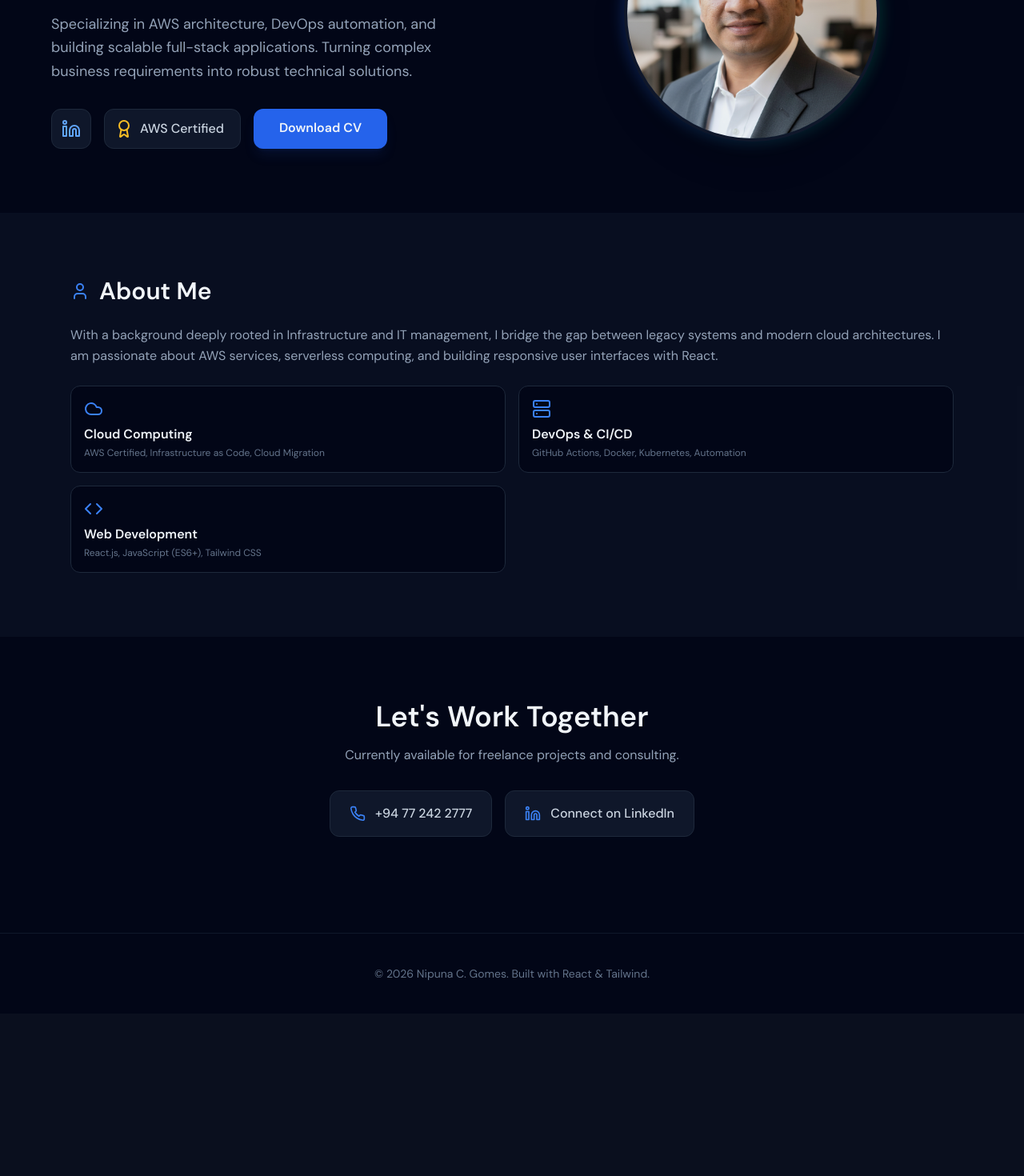
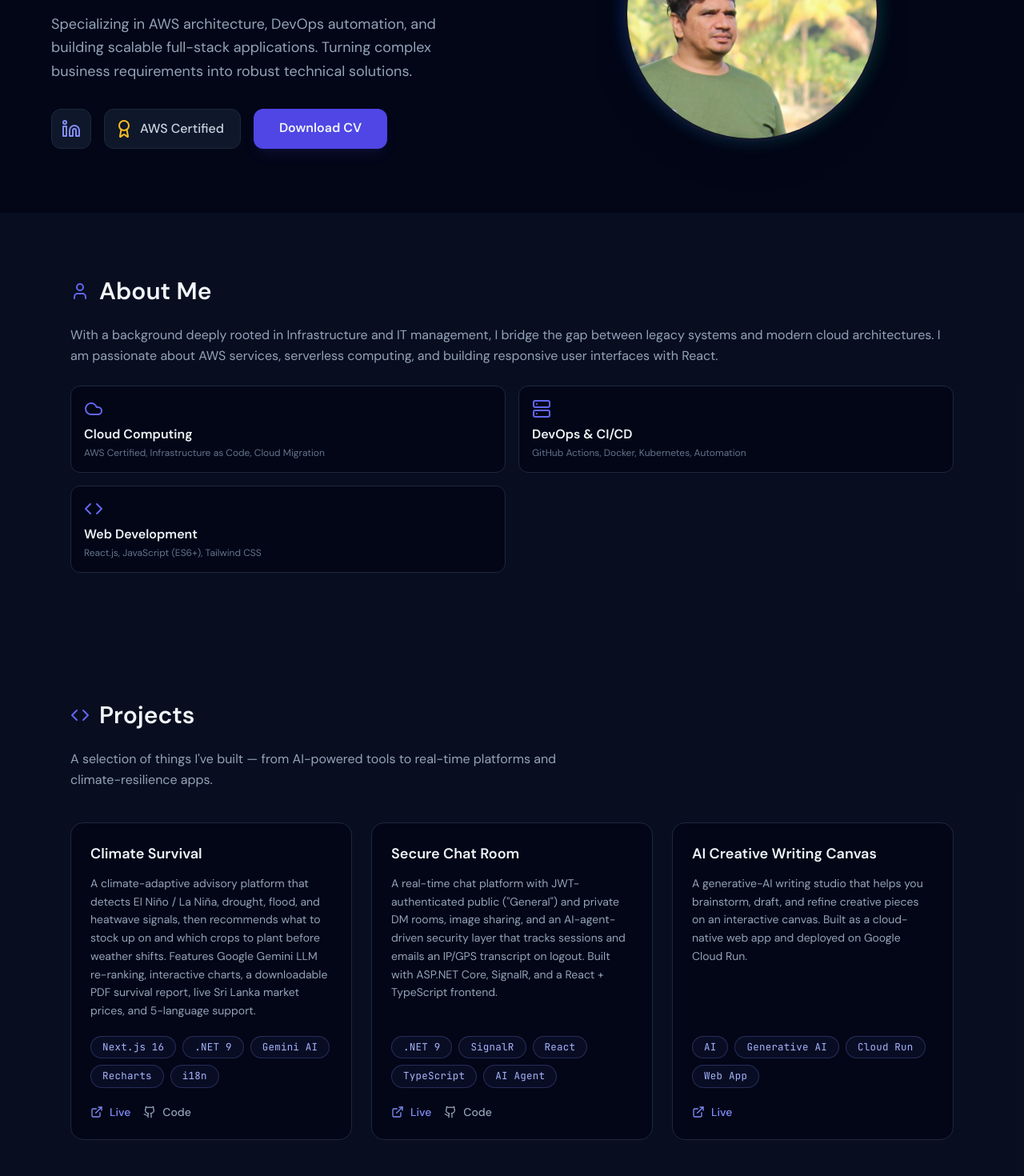
Before and after one commit to dkcngomes/dkcngomes-portfolio, a React (Create React App) app: page / in a window 1280 px wide. Shown: the part 280-1750 px from the top of the page at 80% size. Before the commit the page ends 1547 px from the top, so only its background shows below. Built offline with nearby package versions, Linux system fonts and the light colour scheme.

Commit message:
updated UI

```diff
--- a/src/App.jsx
+++ b/src/App.jsx
@@ -1,29 +1,90 @@
-import React from 'react';
-import { Linkedin, Code, Server, Cloud, User, Phone, Award } from 'lucide-react';
+import React from "react";
+import {
+  Linkedin,
+  Code,
+  Server,
+  Cloud,
+  User,
+  Phone,
+  Award,
+  Github,
+  ExternalLink,
+} from "lucide-react";
 
 const Portfolio = () => {
-/*   const [formData, setFormData] = useState({ name: '', email: '', message: '' }); */
+  /*   const [formData, setFormData] = useState({ name: '', email: '', message: '' }); */
   /* const [isSubmitted, setIsSubmitted] = useState(false); */
 
   const skills = [
-    { name: 'Cloud Computing', icon: <Cloud className="w-6 h-6" />, details: 'AWS Certified, Infrastructure as Code, Cloud Migration' },
-    { name: 'DevOps & CI/CD', icon: <Server className="w-6 h-6" />, details: 'GitHub Actions, Docker, Kubernetes, Automation' },
-    { name: 'Web Development', icon: <Code className="w-6 h-6" />, details: 'React.js, JavaScript (ES6+), Tailwind CSS' },
+    {
+      name: "Cloud Computing",
+      icon: <Cloud className="w-6 h-6" />,
+      details: "AWS Certified, Infrastructure as Code, Cloud Migration",
+    },
+    {
+      name: "DevOps & CI/CD",
+      icon: <Server className="w-6 h-6" />,
+      details: "GitHub Actions, Docker, Kubernetes, Automation",
+    },
+    {
+      name: "Web Development",
+      icon: <Code className="w-6 h-6" />,
+      details: "React.js, JavaScript (ES6+), Tailwind CSS",
+    },
   ];
 
+  const projects = [
+    {
+      name: "Climate Survival",
+      description:
+        "A climate-adaptive advisory platform that detects El Niño / La Niña, drought, flood, and heatwave signals, then recommends what to stock up on and which crops to plant before weather shifts. Features Google Gemini LLM re-ranking, interactive charts, a downloadable PDF survival report, live Sri Lanka market prices, and 5-language support.",
+      tags: ["Next.js 16", ".NET 9", "Gemini AI", "Recharts", "i18n"],
+      liveUrl: "https://climate-survival.netlify.app/",
+      repoUrl: "https://github.com/dkcngomes/climate-survival",
+    },
+    {
+      name: "Secure Chat Room",
+      description:
+        'A real-time chat platform with JWT-authenticated public ("General") and private DM rooms, image sharing, and an AI-agent-driven security layer that tracks sessions and emails an IP/GPS transcript on logout. Built with ASP.NET Core, SignalR, and a React + TypeScript frontend.',
+      tags: [".NET 9", "SignalR", "React", "TypeScript", "AI Agent"],
+      liveUrl: "https://kamare.netlify.app/chat",
+      repoUrl: "https://github.com/dkcngomes/chat-app",
+    },
+    {
+      name: "AI Creative Writing Canvas",
+      description:
+        "A generative-AI writing studio that helps you brainstorm, draft, and refine creative pieces on an interactive canvas. Built as a cloud-native web app and deployed on Google Cloud Run.",
+      tags: ["AI", "Generative AI", "Cloud Run", "Web App"],
+      liveUrl:
+        "https://ais-pre-s5ba7w73xz23xubplr6yen-923915641458.asia-southeast1.run.app/",
+      repoUrl: null,
+    },
+  ];
 
   return (
     <div className="min-h-screen bg-slate-950 text-slate-100 selection:bg-blue-500/30">
       {/* Navigation */}
       <nav className="fixed top-0 w-full z-50 bg-slate-950/80 backdrop-blur-md border-b border-slate-800">
         <div className="max-w-6xl mx-auto px-6 h-16 flex items-center justify-between">
-          <span className="text-xl font-bold bg-gradient-to-r from-blue-400 to-emerald-400 bg-clip-text text-transparent">
+          <span className="text-xl font-bold bg-gradient-to-r from-indigo-400 to-indigo-600 bg-clip-text text-transparent">
             Nipuna Gomes
           </span>
           <div className="flex gap-6 text-sm font-medium">
-            <a href="#about" className="hover:text-blue-400 transition-colors">About</a>
-            {/*  <a href="#projects" className="hover:text-blue-400 transition-colors">Projects</a> */}
-            <a href="#contact" className="hover:text-blue-400 transition-colors text-blue-400">Hire Me</a>
+            <a href="#about" className="hover:text-indigo-400 transition-colors">
+              About
+            </a>
+            <a
+              href="#projects"
+              className="hover:text-indigo-400 transition-colors"
+            >
+              Projects
+            </a>
+            <a
+              href="#contact"
+              className="hover:text-indigo-400 transition-colors text-indigo-400"
+            >
+              Hire Me
+            </a>
           </div>
         </div>
       </nav>
@@ -34,32 +95,43 @@ const Portfolio = () => {
           <div className="order-2 md:order-1">
             <h1 className="text-5xl md:text-7xl font-extrabold mb-6">
               Cloud Solutions <br />
-              <span className="text-blue-500 italic">& Tech Lead</span>
+              <span className="text-indigo-500 italic">& Tech Lead</span>
             </h1>
             <p className="text-slate-400 text-lg mb-8 max-w-lg leading-relaxed">
-              Specializing in AWS architecture, DevOps automation, and building scalable full-stack applications.
-              Turning complex business requirements into robust technical solutions.
+              Specializing in AWS architecture, DevOps automation, and building
+              scalable full-stack applications. Turning complex business
+              requirements into robust technical solutions.
             </p>
 
             {/* Action Buttons */}
             <div className="flex flex-wrap gap-4">
-              <a href="https://www.linkedin.com/in/nipuna-c-gomes-39500743/" target="_blank" rel="noreferrer"
+              <a
+                href="https://www.linkedin.com/in/nipuna-c-gomes-39500743/"
+                target="_blank"
+                rel="noreferrer"
                 className="p-3 bg-slate-900 rounded-xl hover:bg-slate-800 border border-slate-800 transition-all flex items-center justify-center group"
-                title="LinkedIn Profile">
-                <Linkedin className="w-6 h-6 text-blue-400 group-hover:scale-110 transition-transform" />
+                title="LinkedIn Profile"
+              >
+                <Linkedin className="w-6 h-6 text-indigo-400 group-hover:scale-110 transition-transform" />
               </a>
 
-              <a href="https://www.credly.com/badges/01da665b-bcfd-49d1-afc7-421f91ba30cc" target="_blank" rel="noreferrer"
+              <a
+                href="https://www.credly.com/badges/01da665b-bcfd-49d1-afc7-421f91ba30cc"
+                target="_blank"
+                rel="noreferrer"
                 className="p-3 bg-slate-900 rounded-xl hover:bg-slate-800 border border-slate-800 transition-all flex items-center gap-2 group"
-                title="View Credly Badge">
+                title="View Credly Badge"
+              >
                 <Award className="w-6 h-6 text-amber-400 group-hover:scale-110 transition-transform" />
-                <span className="font-medium pr-2 text-slate-300 group-hover:text-amber-400 transition-colors">AWS Certified</span>
+                <span className="font-medium pr-2 text-slate-300 group-hover:text-amber-400 transition-colors">
+                  AWS Certified
+                </span>
               </a>
 
               <a
                 href="/documents/cv_nipuna_c_gomes.pdf"
                 download="Nipuna_Gomes_CV.pdf"
-                className="px-8 py-3 bg-blue-600 hover:bg-blue-700 rounded-xl font-semibold transition-all shadow-lg shadow-blue-900/20 inline-block text-center"
+                className="px-8 py-3 bg-indigo-600 hover:bg-indigo-700 rounded-xl font-semibold transition-all shadow-lg shadow-indigo-900/20 inline-block text-center"
               >
                 Download CV
               </a>
@@ -70,7 +142,7 @@ const Portfolio = () => {
             <div className="relative group">
               <div className="absolute -inset-1 bg-gradient-to-r from-blue-600 to-emerald-600 rounded-full blur opacity-25 group-hover:opacity-50 transition duration-1000"></div>
               <img
-                src="images/dp.png"
+                src="images/dp.jpg"
                 alt="Nipuna Gomes"
                 className="relative w-64 h-64 md:w-80 md:h-80 object-cover rounded-full border-4 border-slate-900 shadow-2xl"
               />
@@ -85,19 +157,88 @@ const Portfolio = () => {
           <div className="flex flex-col md:flex-row gap-12">
             <div className="flex-1">
               <h2 className="text-3xl font-bold mb-6 flex items-center gap-3">
-                <User className="text-blue-500" /> About Me
+                <User className="text-indigo-500" /> About Me
               </h2>
               <p className="text-slate-400 leading-relaxed mb-6">
-                With a background deeply rooted in Infrastructure and IT management, I bridge the gap between
-                legacy systems and modern cloud architectures. I am passionate about AWS services,
-                serverless computing, and building responsive user interfaces with React.
+                With a background deeply rooted in Infrastructure and IT
+                management, I bridge the gap between legacy systems and modern
+                cloud architectures. I am passionate about AWS services,
+                serverless computing, and building responsive user interfaces
+                with React.
               </p>
               <div className="grid grid-cols-1 sm:grid-cols-2 gap-4">
                 {skills.map((skill, i) => (
-                  <div key={i} className="p-4 bg-slate-950 rounded-xl border border-slate-800 hover:border-slate-700 transition-colors">
-                    <div className="text-blue-500 mb-2">{skill.icon}</div>
+                  <div
+                    key={i}
+                    className="p-4 bg-slate-950 rounded-xl border border-slate-800 hover:border-slate-700 transition-colors"
+                  >
+                    <div className="text-indigo-500 mb-2">{skill.icon}</div>
                     <h4 className="font-bold mb-1">{skill.name}</h4>
-                    <p className="text-xs text-slate-500 leading-tight">{skill.details}</p>
+                    <p className="text-xs text-slate-500 leading-tight">
+                      {skill.details}
+                    </p>
+                  </div>
+                ))}
+              </div>
+            </div>
+          </div>
+        </div>
+      </section>
+
+      {/* Projects Section */}
+      <section id="projects" className="py-20 bg-slate-900/50">
+        <div className="max-w-6xl mx-auto px-6">
+          <div className="flex flex-col md:flex-row gap-12">
+            <div className="flex-1">
+              <h2 className="text-3xl font-bold mb-6 flex items-center gap-3">
+                <Code className="text-indigo-500" /> Projects
+              </h2>
+              <p className="text-slate-400 mb-10 max-w-2xl leading-relaxed">
+                A selection of things I've built — from AI-powered tools to
+                real-time platforms and climate-resilience apps.
+              </p>
+
+              <div className="grid grid-cols-1 sm:grid-cols-2 lg:grid-cols-3 gap-6">
+                {projects.map((project, i) => (
+                  <div
+                    key={i}
+                    className="group flex flex-col p-6 bg-slate-950 rounded-2xl border border-slate-800 hover:border-indigo-500/50 transition-all duration-300 hover:shadow-lg hover:shadow-indigo-900/20"
+                  >
+                    <h3 className="text-lg font-bold mb-3 text-slate-100 group-hover:text-indigo-400 transition-colors">
+                      {project.name}
+                    </h3>
+                    <p className="text-sm text-slate-400 leading-relaxed mb-5 flex-1">
+                      {project.description}
+                    </p>
+
+                    <div className="flex flex-wrap gap-2 mb-5">
+                      {project.tags.map((tag, t) => (
+                        <span key={t} className="skill-pill">
+                          {tag}
+                        </span>
+                      ))}
+                    </div>
+
+                    <div className="flex items-center gap-4 mt-auto">
+                      <a
+                        href={project.liveUrl}
+                        target="_blank"
+                        rel="noreferrer"
+                        className="flex items-center gap-2 text-sm font-medium text-indigo-400 hover:text-indigo-300 transition-colors"
+                      >
+                        <ExternalLink className="w-4 h-4" /> Live
+                      </a>
+                      {project.repoUrl && (
+                        <a
+                          href={project.repoUrl}
+                          target="_blank"
+                          rel="noreferrer"
+                          className="flex items-center gap-2 text-sm font-medium text-slate-400 hover:text-slate-200 transition-colors"
+                        >
+                          <Github className="w-4 h-4" /> Code
+                        </a>
+                      )}
+                    </div>
                   </div>
                 ))}
               </div>
@@ -110,15 +251,17 @@ const Portfolio = () => {
       <section id="contact" className="py-20 px-6">
         <div className="max-w-3xl mx-auto text-center">
           <h2 className="text-4xl font-bold mb-4">Let's Work Together</h2>
-          <p className="text-slate-400 mb-8">Currently available for freelance projects and consulting.</p>
+          <p className="text-slate-400 mb-8">
+            Currently available for freelance projects and consulting.
+          </p>
 
           {/* Direct Contact Links */}
           <div className="flex flex-col sm:flex-row justify-center gap-4 mb-10">
             <a
               href="tel:+94772422777"
-              className="flex items-center justify-center gap-3 text-slate-300 hover:text-blue-400 transition-colors bg-slate-900 px-6 py-4 rounded-xl border border-slate-800 hover:border-blue-500/50 group"
+              className="flex items-center justify-center gap-3 text-slate-300 hover:text-indigo-400 transition-colors bg-slate-900 px-6 py-4 rounded-xl border border-slate-800 hover:border-indigo-500/50 group"
             >
-              <Phone className="w-5 h-5 text-blue-500 group-hover:scale-110 transition-transform" />
+              <Phone className="w-5 h-5 text-indigo-500 group-hover:scale-110 transition-transform" />
               <span className="font-medium">+94 77 242 2777</span>
             </a>
 
@@ -126,20 +269,21 @@ const Portfolio = () => {
               href="https://www.linkedin.com/in/nipuna-gomes/"
               target="_blank"
               rel="noreferrer"
-              className="flex items-center justify-center gap-3 text-slate-300 hover:text-blue-400 transition-colors bg-slate-900 px-6 py-4 rounded-xl border border-slate-800 hover:border-blue-500/50 group"
+              className="flex items-center justify-center gap-3 text-slate-300 hover:text-indigo-400 transition-colors bg-slate-900 px-6 py-4 rounded-xl border border-slate-800 hover:border-indigo-500/50 group"
             >
-              <Linkedin className="w-5 h-5 text-blue-500 group-hover:scale-110 transition-transform" />
+              <Linkedin className="w-5 h-5 text-indigo-500 group-hover:scale-110 transition-transform" />
               <span className="font-medium">Connect on LinkedIn</span>
             </a>
           </div>
-
-
         </div>
       </section>
 
       {/* Footer */}
       <footer className="py-10 border-t border-slate-900 text-center text-slate-500 text-sm">
-        <p>© {new Date().getFullYear()} Nipuna C. Gomes. Built with React & Tailwind.</p>
+        <p>
+          © {new Date().getFullYear()} Nipuna C. Gomes. Built with React &
+          Tailwind.
+        </p>
       </footer>
     </div>
   );
--- a/src/index.css
+++ b/src/index.css
@@ -5,7 +5,7 @@
 :root {
   --bg-primary: #0a0f1e;
   --bg-secondary: #0f172a;
-  --accent: #38bdf8;
+  --accent: #818cf8;
   --gold: #fbbf24;
   --text-primary: #f1f5f9;
   --text-muted: #94a3b8;
@@ -36,7 +36,7 @@ body {
   background: #0a0f1e;
 }
 ::-webkit-scrollbar-thumb {
-  background: #38bdf8;
+  background: #818cf8;
   border-radius: 2px;
 }
 
@@ -56,9 +56,9 @@ body {
 
 /* Gradient mesh background */
 .mesh-gradient {
-  background: radial-gradient(ellipse at 20% 50%, rgba(56, 189, 248, 0.07) 0%, transparent 60%),
-    radial-gradient(ellipse at 80% 20%, rgba(251, 191, 36, 0.04) 0%, transparent 50%),
-    radial-gradient(ellipse at 60% 80%, rgba(14, 165, 233, 0.05) 0%, transparent 50%),
+  background: radial-gradient(ellipse at 20% 50%, rgba(129, 140, 248, 0.07) 0%, transparent 60%),
+    radial-gradient(ellipse at 80% 20%, rgba(129, 140, 248, 0.04) 0%, transparent 50%),
+    radial-gradient(ellipse at 60% 80%, rgba(99, 102, 241, 0.05) 0%, transparent 50%),
     #0a0f1e;
 }
 
@@ -83,7 +83,7 @@ body {
   position: absolute;
   inset: -1px;
   border-radius: inherit;
-  background: linear-gradient(135deg, #38bdf8, #0ea5e9, transparent, transparent);
+  background: linear-gradient(135deg, #818cf8, #6366f1, transparent, transparent);
   z-index: -1;
   opacity: 0;
   transition: opacity 0.3s ease;
@@ -98,18 +98,18 @@ body {
   align-items: center;
   padding: 4px 14px;
   border-radius: 9999px;
-  border: 1px solid rgba(56, 189, 248, 0.25);
-  background: rgba(56, 189, 248, 0.06);
-  color: #7dd3fc;
+  border: 1px solid rgba(129, 140, 248, 0.25);
+  background: rgba(129, 140, 248, 0.06);
+  color: #a5b4fc;
   font-size: 0.78rem;
   font-family: "JetBrains Mono", monospace;
   letter-spacing: 0.02em;
   transition: all 0.2s ease;
 }
 .skill-pill:hover {
-  background: rgba(56, 189, 248, 0.15);
-  border-color: rgba(56, 189, 248, 0.5);
-  color: #bae6fd;
+  background: rgba(129, 140, 248, 0.15);
+  border-color: rgba(129, 140, 248, 0.5);
+  color: #c7d2fe;
 }
 
 /* Navigation */
@@ -128,7 +128,7 @@ body {
   left: 0;
   width: 0;
   height: 1px;
-  background: #38bdf8;
+  background: #818cf8;
   transition: width 0.3s ease;
 }
 .nav-link:hover {
@@ -151,8 +151,8 @@ body {
   width: 8px;
   height: 8px;
   border-radius: 50%;
-  background: #38bdf8;
-  box-shadow: 0 0 12px rgba(56, 189, 248, 0.6);
+  background: #818cf8;
+  box-shadow: 0 0 12px rgba(129, 140, 248, 0.6);
 }
 .timeline-item::after {
   content: "";
@@ -161,7 +161,7 @@ body {
   top: 20px;
   width: 1px;
   height: calc(100% + 1.5rem);
-  background: linear-gradient(to bottom, rgba(56, 189, 248, 0.4), transparent);
+  background: linear-gradient(to bottom, rgba(129, 140, 248, 0.4), transparent);
 }
 .timeline-item:last-child::after {
   display: none;
@@ -171,7 +171,7 @@ body {
 .form-input {
   width: 100%;
   background: rgba(15, 23, 42, 0.8);
-  border: 1px solid rgba(56, 189, 248, 0.15);
+  border: 1px solid rgba(129, 140, 248, 0.15);
   border-radius: 8px;
   padding: 0.85rem 1rem;
   color: #f1f5f9;
@@ -184,15 +184,15 @@ body {
   color: #475569;
 }
 .form-input:focus {
-  border-color: rgba(56, 189, 248, 0.5);
-  box-shadow: 0 0 0 3px rgba(56, 189, 248, 0.08);
+  border-color: rgba(129, 140, 248, 0.5);
+  box-shadow: 0 0 0 3px rgba(129, 140, 248, 0.08);
 }
 
 /* Decorative line */
 .deco-line {
   width: 48px;
   height: 2px;
-  background: linear-gradient(to right, #38bdf8, transparent);
+  background: linear-gradient(to right, #818cf8, transparent);
 }
 
 /* Star decoration */
--- a/tailwind.config.js
+++ b/tailwind.config.js
@@ -17,9 +17,9 @@ module.exports = {
           600: "#263248",
         },
         accent: {
-          400: "#38bdf8",
-          500: "#0ea5e9",
-          600: "#0284c7",
+          400: "#818cf8",
+          500: "#6366f1",
+          600: "#4f46e5",
         },
         gold: {
           400: "#fbbf24",
```
Also changed, not shown: public/images/dp.jpg (added), 1 other file (tests, documents, lock files or other folders).
